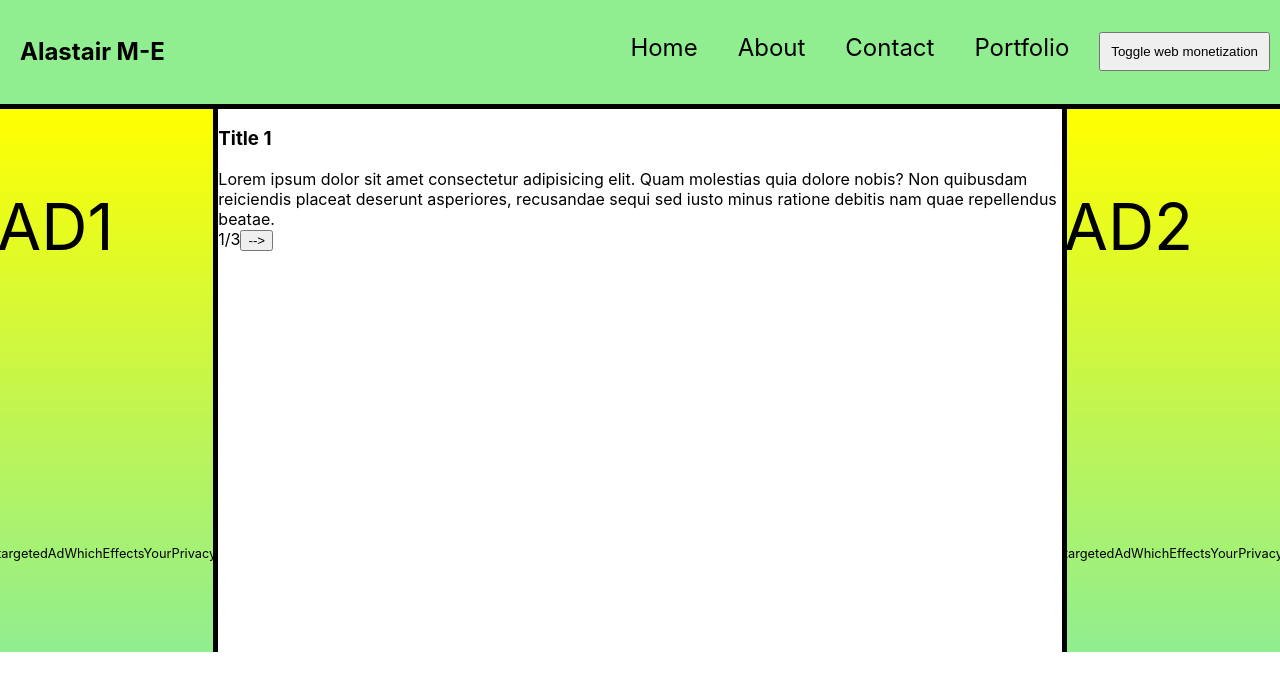
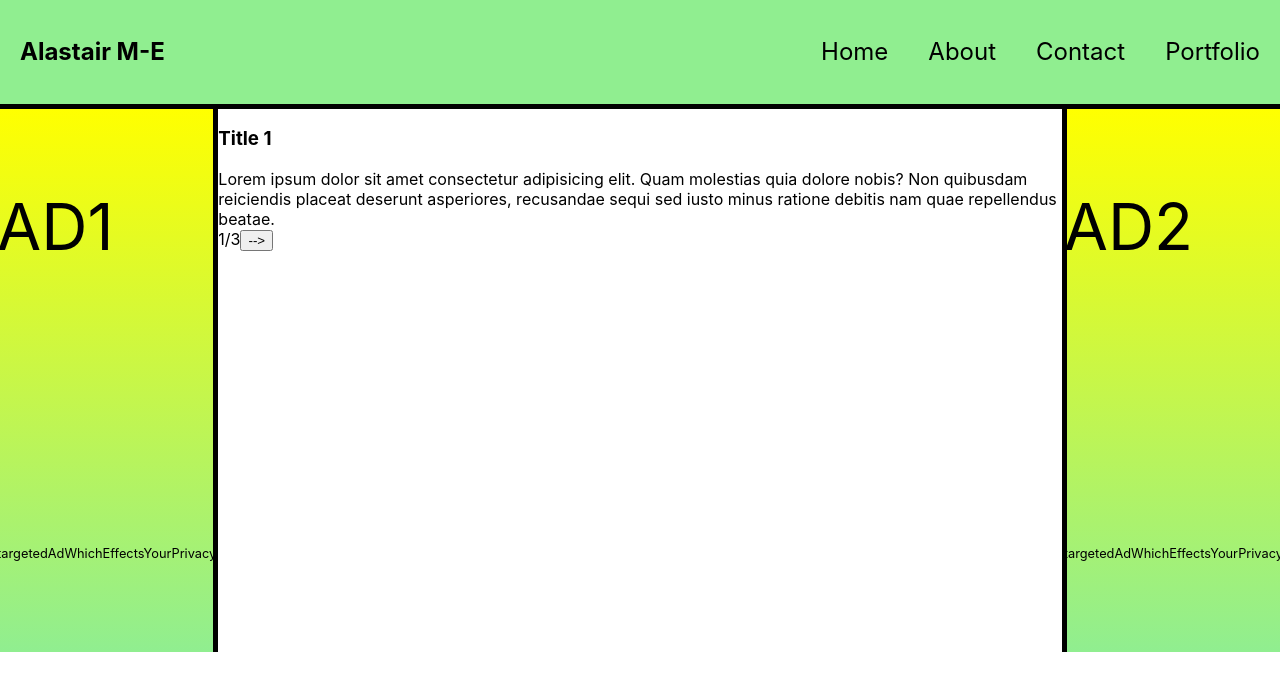
Before and after one commit to AlastairM-E/web3, a React app: page / in a window 1280 px wide. Shown: the top 690 px of the page. Built offline with nearby package versions, Linux system fonts and the light colour scheme; the HTML template or start-up script is replaced by a standard one.

Commit message:
the project is finsihed. It just needs to be deployed

```diff
--- a/src/App.tsx
+++ b/src/App.tsx
@@ -18,7 +18,6 @@ function App() {
   // - Returns a Navbar with the title of Alastair M-E
   return (
     <ContextProvider>
-
       <WebMonetization />
       <Navbar title="Alastair M-E" />
       <Ad gridColumn={'1/3'} gridRow={'3/13'}>AD1</Ad>
--- a/src/components/Ad/Ad.tsx
+++ b/src/components/Ad/Ad.tsx
@@ -77,7 +77,6 @@ function Ad({ gridColumn, gridRow, children }: { gridColumn : string; gridRow: s
   }, []);
 
   useInterval(() => {
-    console.log({ cookie: document.cookie });
     // console.log('start of interval', { showAd, additionalTimeCookieState });
     // console.log('inside 1st condition', 0, { showAd, additionalTimeCookieState });
     // console.log('inside 2nd condition', 1, { showAd, additionalTimeCookieState });
@@ -91,7 +90,7 @@ function Ad({ gridColumn, gridRow, children }: { gridColumn : string; gridRow: s
       setShowAd(false);
     }
 
-    if (additionalTimeCookieState > 0 && !(additionalTimeCookieState < 0) && children === 'AD1') {
+    if (additionalTimeCookieState > 0 && !(additionalTimeCookieState < 0) && children === 'AD1' && timeOutIsDone) {
       dispatchNewAdditionalTimeState({ action: 'MINUS_A_SECOND_FROM_ADDITIONAL_TIME' });
     }
 
@@ -106,9 +105,7 @@ function Ad({ gridColumn, gridRow, children }: { gridColumn : string; gridRow: s
     if (webMonetizationState.state === 'started' || webMonetizationState.state === 'pending') {
       setShowAd(false);
     }
-
-    console.log({ cookieTargeted: String(getCookie('targetedAd')) });
-    setTargetedAdMessage(String(getCookie('targetedAd')));
+    setTargetedAdMessage(String(getCookie('targetedAd') || 'The target Ad cookie has been deleted'));
   }, 1000);
 
   return showAd && timeOutIsDone
--- a/src/components/Navbar/Navbar.tsx
+++ b/src/components/Navbar/Navbar.tsx
@@ -84,9 +84,6 @@ function Navbar({ title }: Title) {
       <PageLink href="/about">About</PageLink>
       <PageLink href="/contact">Contact</PageLink>
       <PageLink href="/portfolio">Portfolio</PageLink>
-      <button type="button" id="ToggleMonetizationButton" onClick={() => dispatchToggleMonetization({ action: 'TOGGLE' })}>
-        Toggle web monetization
-      </button>
     </>
   );
 
--- a/src/components/ShareMonetizationTimer/ShareMonetizationTimer.tsx
+++ b/src/components/ShareMonetizationTimer/ShareMonetizationTimer.tsx
@@ -84,6 +84,8 @@ function ShareMonetizationTimer() {
     }
   }, [timer, timeOutIsDone]);
 
+  console.log({ check: (webMonetizationState.state === 'stopped' || webMonetizationState.state === undefined) });
+
   /* RENDER */
   return timeOutIsDone ? (
     <StyledShareMonetizationTimer id="ShareMonetizationTimer">
@@ -93,7 +95,9 @@ function ShareMonetizationTimer() {
             return null;
           }
 
-          if (additionalTimeCookieState > 0 && !(additionalTimeCookieState < 0)) {
+          if (
+            additionalTimeCookieState > 0 && !(additionalTimeCookieState < 0)
+          ) {
             return (
               <span>
                 <StyledTitle>
```
